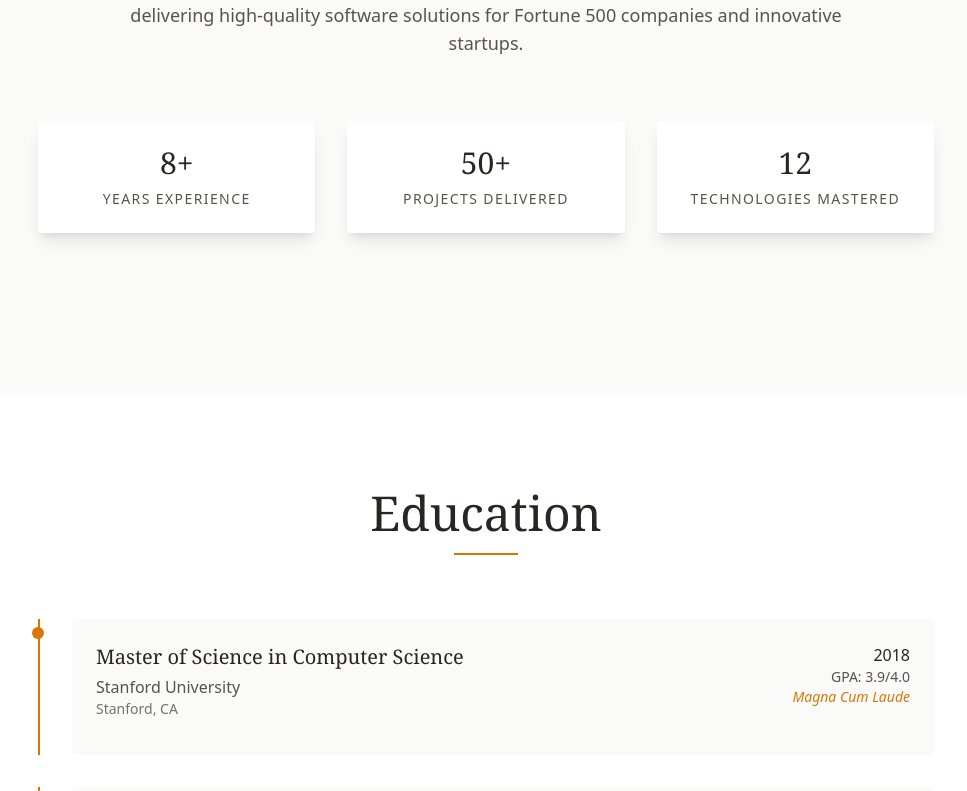
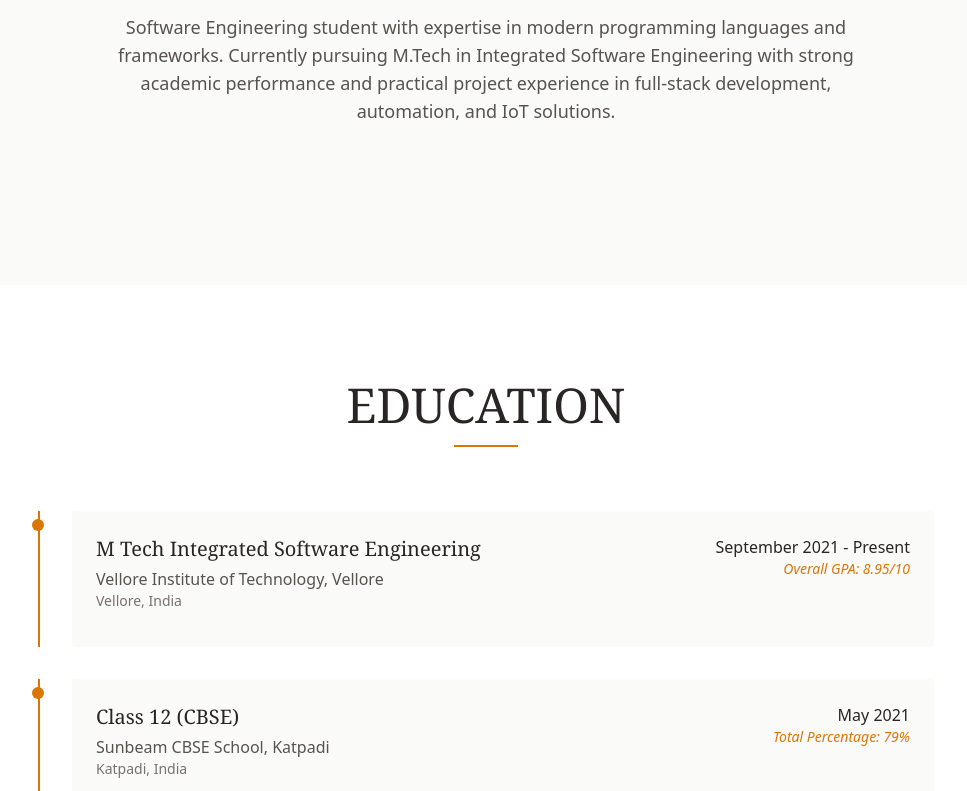
Before and after one commit to Morty03/My-Portfolio, a React (Vite) app: page / in a window 1280 px wide. Shown: the part 1109-1900 px from the top of the page, without its empty margins (154-1121 px from the left). Built offline with nearby package versions, Linux system fonts and the light colour scheme.

Commit message:
Refactor: Implement resume content
Implement the content from the provided resume image into the portfolio, including Education, Skills, Projects, and Certifications sections.

```diff
--- a/src/components/About.tsx
+++ b/src/components/About.tsx
@@ -6,34 +6,23 @@ const About = () => {
         <div className="max-w-4xl mx-auto">
           <div className="text-center mb-16">
             <h2 className="text-4xl md:text-5xl font-serif text-stone-800 mb-4">
-              Professional Summary
+              GOUTHAM K
             </h2>
             <div className="w-16 h-0.5 bg-amber-600 mx-auto mb-8"></div>
+            <p className="text-lg text-stone-600 mb-2">
+              Chittoor, Andhra Pradesh, 517102, India
+            </p>
+            <p className="text-lg text-stone-600">
+              (+91) 9346765447 ◦ gkgoutham15@gmail.com
+            </p>
           </div>
 
           <div className="prose prose-lg text-stone-600 leading-relaxed mb-16 text-center max-w-3xl mx-auto">
             <p className="text-lg">
-              Accomplished Software Engineer with 8+ years of experience in developing sophisticated
-              web applications and enterprise solutions. Expertise in modern JavaScript frameworks,
-              cloud architecture, and agile development methodologies. Proven track record of delivering
-              high-quality software solutions for Fortune 500 companies and innovative startups.
+              Software Engineering student with expertise in modern programming languages and frameworks.
+              Currently pursuing M.Tech in Integrated Software Engineering with strong academic performance
+              and practical project experience in full-stack development, automation, and IoT solutions.
             </p>
-          </div>
-
-          {/* Stats */}
-          <div className="grid grid-cols-1 md:grid-cols-3 gap-8 text-center mb-16">
-            <div className="p-6 bg-white rounded-sm shadow-lg">
-              <div className="text-3xl font-serif text-stone-800 mb-2">8+</div>
-              <div className="text-sm uppercase tracking-widest text-stone-600">Years Experience</div>
-            </div>
-            <div className="p-6 bg-white rounded-sm shadow-lg">
-              <div className="text-3xl font-serif text-stone-800 mb-2">50+</div>
-              <div className="text-sm uppercase tracking-widest text-stone-600">Projects Delivered</div>
-            </div>
-            <div className="p-6 bg-white rounded-sm shadow-lg">
-              <div className="text-3xl font-serif text-stone-800 mb-2">12</div>
-              <div className="text-sm uppercase tracking-widest text-stone-600">Technologies Mastered</div>
-            </div>
           </div>
         </div>
       </div>
--- a/src/components/Certifications.tsx
+++ b/src/components/Certifications.tsx
@@ -2,32 +2,14 @@
 const Certifications = () => {
   const certifications = [
     {
-      name: "AWS Certified Solutions Architect - Professional",
-      issuer: "Amazon Web Services",
-      year: "2023",
-      credentialId: "AWS-PSA-2023-001",
-      status: "Active"
+      name: "Android App Development",
+      category: "Interactive Learning",
+      period: "June 2024 - July 2024"
     },
     {
-      name: "Google Cloud Professional Developer",
-      issuer: "Google Cloud",
-      year: "2023",
-      credentialId: "GCP-PD-2023-045",
-      status: "Active"
-    },
-    {
-      name: "Certified Kubernetes Administrator (CKA)",
-      issuer: "Cloud Native Computing Foundation",
-      year: "2022",
-      credentialId: "CKA-2022-789",
-      status: "Active"
-    },
-    {
-      name: "Microsoft Azure Developer Associate",
-      issuer: "Microsoft",
-      year: "2022",
-      credentialId: "AZ-204-2022-156",
-      status: "Active"
+      name: "Robotic Process Automation",
+      category: "Automation anywhere university",
+      period: "June 2024 - July 2024"
     }
   ];
 
@@ -37,30 +19,26 @@ const Certifications = () => {
         <div className="max-w-4xl mx-auto">
           <div className="text-center mb-16">
             <h2 className="text-4xl md:text-5xl font-serif text-stone-800 mb-4">
-              Certifications
+              CERTIFICATIONS
             </h2>
             <div className="w-16 h-0.5 bg-amber-600 mx-auto"></div>
           </div>
 
-          <div className="grid grid-cols-1 md:grid-cols-2 gap-6">
+          <div className="space-y-6">
             {certifications.map((cert, index) => (
               <div key={index} className="bg-stone-50 p-6 rounded-sm border border-stone-200 hover:shadow-lg transition-shadow duration-300">
-                <div className="flex justify-between items-start mb-3">
-                  <h3 className="text-lg font-serif text-stone-800 leading-tight">
-                    {cert.name}
-                  </h3>
-                  <span className="bg-green-100 text-green-800 text-xs px-2 py-1 rounded-full">
-                    {cert.status}
-                  </span>
-                </div>
-
-                <p className="text-stone-600 font-medium mb-2">
-                  {cert.issuer}
-                </p>
-
-                <div className="flex justify-between items-center text-sm text-stone-500">
-                  <span>Issued: {cert.year}</span>
-                  <span className="font-mono text-xs">ID: {cert.credentialId}</span>
+                <div className="flex flex-col md:flex-row md:justify-between md:items-start">
+                  <div>
+                    <h3 className="text-lg font-serif text-stone-800 mb-1">
+                      {cert.name}
+                    </h3>
+                    <p className="text-amber-600 font-medium italic">
+                      {cert.category}
+                    </p>
+                  </div>
+                  <div className="text-right mt-2 md:mt-0">
+                    <span className="text-stone-600 font-medium">{cert.period}</span>
+                  </div>
                 </div>
               </div>
             ))}
--- a/src/components/Education.tsx
+++ b/src/components/Education.tsx
@@ -2,20 +2,25 @@
 const Education = () => {
   const education = [
     {
-      degree: "Master of Science in Computer Science",
-      institution: "Stanford University",
-      location: "Stanford, CA",
-      year: "2018",
-      gpa: "3.9/4.0",
-      honors: "Magna Cum Laude"
+      degree: "M Tech Integrated Software Engineering",
+      institution: "Vellore Institute of Technology, Vellore",
+      location: "Vellore, India",
+      period: "September 2021 - Present",
+      gpa: "Overall GPA: 8.95/10"
     },
     {
-      degree: "Bachelor of Science in Software Engineering",
-      institution: "University of California, Berkeley",
-      location: "Berkeley, CA",
-      year: "2016",
-      gpa: "3.8/4.0",
-      honors: "Summa Cum Laude"
+      degree: "Class 12 (CBSE)",
+      institution: "Sunbeam CBSE School, Katpadi",
+      location: "Katpadi, India",
+      period: "May 2021",
+      gpa: "Total Percentage: 79%"
+    },
+    {
+      degree: "Class 10 (SSC)",
+      institution: "RK Model School, Chittoor",
+      location: "Chittoor, India",
+      period: "April 2019",
+      gpa: "CGPA: 10.0/10"
     }
   ];
 
@@ -25,7 +30,7 @@ const Education = () => {
         <div className="max-w-4xl mx-auto">
           <div className="text-center mb-16">
             <h2 className="text-4xl md:text-5xl font-serif text-stone-800 mb-4">
-              Education
+              EDUCATION
             </h2>
             <div className="w-16 h-0.5 bg-amber-600 mx-auto"></div>
           </div>
@@ -48,9 +53,8 @@ const Education = () => {
                       </p>
                     </div>
                     <div className="text-right mt-2 md:mt-0">
-                      <div className="text-stone-800 font-medium">{edu.year}</div>
-                      <div className="text-stone-600 text-sm">GPA: {edu.gpa}</div>
-                      <div className="text-amber-600 text-sm italic">{edu.honors}</div>
+                      <div className="text-stone-800 font-medium">{edu.period}</div>
+                      <div className="text-amber-600 text-sm italic">{edu.gpa}</div>
                     </div>
                   </div>
                 </div>
--- a/src/components/Projects.tsx
+++ b/src/components/Projects.tsx
@@ -2,98 +2,58 @@
 const Projects = () => {
   const projects = [
     {
-      title: "Heritage Banking Platform",
-      category: "FinTech Application",
-      description: "A sophisticated banking interface combining traditional elegance with modern functionality. Built with React and Node.js, featuring real-time transactions and premium user experience.",
-      image: "https://images.unsplash.com/photo-1460925895917-afdab827c52f?w=800&h=600&fit=crop",
-      technologies: ["React", "Node.js", "PostgreSQL", "AWS"],
-      year: "2024"
+      title: "Easy Food Recipe App",
+      category: "App Development",
+      period: "June 2024 - July 2024",
+      description: "Developed a Food Recipe App using Android Studio (Kotlin/Java) and Node.js to browse and search for recipes. Utilized RESTful API integrations to retrieve and present recipe data. Built backend with Express.js and MongoDB for recipe management and user authentication."
     },
     {
-      title: "Estate Management System",
-      category: "Enterprise Software",
-      description: "Comprehensive property management solution for luxury real estate portfolios. Features sophisticated analytics and client relationship management.",
-      image: "https://images.unsplash.com/photo-1488590528505-98d2b5aba04b?w=800&h=600&fit=crop",
-      technologies: ["Vue.js", "Python", "MongoDB", "Docker"],
-      year: "2023"
+      title: "Face-Based Security System",
+      category: "Digital Image Processing",
+      period: "Jan 2025 - May 2025",
+      description: "Developed a Face-Based Security System (FBSS) utilizing advanced facial recognition for enhanced, contactless security and user convenience. Implemented a robust biometric framework using Haar Cascade/AdaBoost for real-time face detection and LBPH for recognition, with liveness detection to prevent spoofing."
     },
     {
-      title: "Classical Library Archive",
-      category: "Digital Preservation",
-      description: "Digital cataloging system for rare books and manuscripts, featuring advanced search capabilities and preservation metadata management.",
-      image: "https://images.unsplash.com/photo-1483058712412-4245e9b90334?w=800&h=600&fit=crop",
-      technologies: ["Next.js", "TypeScript", "Elasticsearch", "Azure"],
-      year: "2023"
+      title: "SMART DUSTBIN",
+      category: "Internet Of Things",
+      period: "August 2024 - November 2024",
+      description: "Developed an IoT Smart Dustbin for automated waste segregation, resident verification, and real-time fill-level monitoring with municipal alerts. Leveraged Arduino Uno, Python (with OpenCV), and moisture/ultrasonic sensors for waste classification, facial recognition, and fill-level monitoring, enhancing urban waste management."
     }
   ];
 
   return (
     <section className="py-24 bg-stone-50">
       <div className="container mx-auto px-6">
-        <div className="max-w-6xl mx-auto">
+        <div className="max-w-4xl mx-auto">
           <div className="text-center mb-16">
             <h2 className="text-4xl md:text-5xl font-serif text-stone-800 mb-4">
-              Selected Works
+              PROJECTS
             </h2>
-            <div className="w-16 h-0.5 bg-amber-600 mx-auto mb-8"></div>
-            <p className="text-lg text-stone-600 max-w-2xl mx-auto leading-relaxed">
-              A carefully curated portfolio showcasing projects that embody
-              the perfect marriage of classical design principles and modern technology.
-            </p>
+            <div className="w-16 h-0.5 bg-amber-600 mx-auto"></div>
           </div>
 
-          <div className="space-y-16">
+          <div className="space-y-12">
             {projects.map((project, index) => (
-              <div
-                key={index}
-                className={`grid grid-cols-1 lg:grid-cols-2 gap-12 items-center ${
-                  index % 2 === 1 ? 'lg:grid-flow-col-dense' : ''
-                }`}
-              >
-                <div className={`space-y-6 ${index % 2 === 1 ? 'lg:col-start-2' : ''}`}>
-                  <div>
-                    <div className="text-sm uppercase tracking-widest text-amber-600 mb-2">
-                      {project.category} • {project.year}
+              <div key={index} className="border-l-2 border-amber-600 pl-8 relative">
+                <div className="absolute w-3 h-3 bg-amber-600 rounded-full -left-2 top-2"></div>
+                <div className="bg-white p-8 rounded-sm shadow-lg">
+                  <div className="flex flex-col md:flex-row md:justify-between md:items-start mb-4">
+                    <div>
+                      <h3 className="text-2xl font-serif text-stone-800 mb-2">
+                        {project.title}
+                      </h3>
+                      <p className="text-lg text-amber-600 font-medium italic mb-1">
+                        {project.category}
+                      </p>
                     </div>
-                    <h3 className="text-3xl font-serif text-stone-800 mb-4">
-                      {project.title}
-                    </h3>
-                    <div className="w-12 h-0.5 bg-stone-300"></div>
+                    <div className="text-right mt-2 md:mt-0">
+                      <div className="text-stone-800 font-medium">{project.period}</div>
+                    </div>
                   </div>
 
-                  <p className="text-stone-600 leading-relaxed text-lg">
+                  <p className="text-stone-600 leading-relaxed">
                     {project.description}
                   </p>
-
-                  <div className="flex flex-wrap gap-2">
-                    {project.technologies.map((tech, techIndex) => (
-                      <span
-                        key={techIndex}
-                        className="text-xs uppercase tracking-wider px-3 py-1 bg-stone-200 text-stone-700 rounded-full"
-                      >
-                        {tech}
-                      </span>
-                    ))}
-                  </div>
-
-                  <button className="group inline-flex items-center text-stone-800 hover:text-amber-600 transition-colors duration-300 font-medium">
-                    <span className="mr-2">View Project</span>
-                    <span className="group-hover:translate-x-1 transition-transform duration-300">→</span>
-                  </button>
-                </div>
-
-                <div className={`relative ${index % 2 === 1 ? 'lg:col-start-1 lg:row-start-1' : ''}`}>
-                  <div className="relative bg-white p-4 rounded-sm shadow-xl">
-                    <img
-                      src={project.image}
-                      alt={project.title}
-                      className="w-full h-64 object-cover rounded-sm filter sepia-[0.1] contrast-105"
-                    />
-                    <div className="absolute inset-4 bg-gradient-to-t from-stone-900/10 to-transparent rounded-sm"></div>
-                  </div>
-
-                  {/* Decorative border */}
-                  <div className="absolute -inset-2 border border-amber-600/10 rounded-sm -z-10"></div>
                 </div>
               </div>
             ))}
--- a/src/components/Skills.tsx
+++ b/src/components/Skills.tsx
@@ -1,22 +1,13 @@
 
-import { Code2, Database, Globe, Key, Award, Users } from "lucide-react";
+import { Code2, Database, Globe, Languages } from "lucide-react";
 
 const Skills = () => {
-  const technicalSkills = {
-    "Programming Languages": ["TypeScript", "JavaScript", "Python", "Java", "C++", "Go"],
-    "Frontend Technologies": ["React", "Vue.js", "Angular", "Next.js", "Tailwind CSS", "SASS"],
-    "Backend Technologies": ["Node.js", "Express", "Django", "Spring Boot", "FastAPI", "GraphQL"],
-    "Databases": ["PostgreSQL", "MongoDB", "Redis", "MySQL", "DynamoDB", "Elasticsearch"],
-    "Cloud & DevOps": ["AWS", "Google Cloud", "Azure", "Docker", "Kubernetes", "Terraform"],
-    "Tools & Methodologies": ["Git", "Jenkins", "Agile/Scrum", "TDD", "CI/CD", "Microservices"]
+  const skillCategories = {
+    "Computer Languages:": ["Python", "Java", "C", "HTML", "CSS", "Kotlin", "Java Script"],
+    "Software & Frameworks:": ["GIT", "Android Studio", "Firebase", "Robotic Process Automation", "React-Native", "API"],
+    "Course Work:": ["Database Management", "Data Structures", "Full Stack Development (MERN stack)", "Digital Image Processing", "Natural Language processing"],
+    "Languages:": ["English", "Tamil", "Telugu", "Hindi", "Kannada"]
   };
-
-  const softSkills = [
-    { name: "Leadership", icon: Users },
-    { name: "Problem Solving", icon: Key },
-    { name: "Communication", icon: Globe },
-    { name: "Project Management", icon: Award }
-  ];
 
   return (
     <section className="py-24 bg-stone-100">
@@ -24,46 +15,29 @@ const Skills = () => {
         <div className="max-w-6xl mx-auto">
           <div className="text-center mb-16">
             <h2 className="text-4xl md:text-5xl font-serif text-stone-800 mb-4">
-              Technical Expertise
+              SKILLS
             </h2>
             <div className="w-16 h-0.5 bg-amber-600 mx-auto"></div>
           </div>
 
-          {/* Technical Skills */}
-          <div className="mb-16">
-            <h3 className="text-2xl font-serif text-stone-800 mb-8 text-center">Core Competencies</h3>
-            <div className="grid grid-cols-1 md:grid-cols-2 lg:grid-cols-3 gap-8">
-              {Object.entries(technicalSkills).map(([category, skills], index) => (
+          <div className="space-y-8">
+            {Object.entries(skillCategories).map(([category, skills], index) => (
               <div key={index} className="bg-white p-6 rounded-sm shadow-lg border border-stone-200">
-                  <h4 className="text-lg font-serif text-stone-800 mb-4 border-b border-stone-200 pb-2">
+                <h3 className="text-lg font-serif text-stone-800 mb-4 border-b border-stone-200 pb-2">
                   {category}
-                  </h4>
-                  <div className="space-y-2">
+                </h3>
+                <div className="flex flex-wrap gap-3">
                   {skills.map((skill, skillIndex) => (
-                      <div key={skillIndex} className="flex items-center">
-                        <div className="w-2 h-2 bg-amber-600 rounded-full mr-3"></div>
-                        <span className="text-stone-600">{skill}</span>
-                      </div>
+                    <span
+                      key={skillIndex}
+                      className="px-3 py-1 bg-stone-100 text-stone-700 rounded-sm text-sm"
+                    >
+                      {skill}
+                    </span>
                   ))}
                 </div>
               </div>
             ))}
-            </div>
-          </div>
-
-          {/* Soft Skills */}
-          <div>
-            <h3 className="text-2xl font-serif text-stone-800 mb-8 text-center">Professional Skills</h3>
-            <div className="grid grid-cols-1 md:grid-cols-2 lg:grid-cols-4 gap-6">
-              {softSkills.map((skill, index) => (
-                <div key={index} className="bg-white p-6 rounded-sm shadow-lg border border-stone-200 text-center hover:shadow-xl transition-shadow duration-300">
-                  <div className="flex justify-center mb-4">
-                    <skill.icon className="w-8 h-8 text-amber-600" />
-                  </div>
-                  <h4 className="text-lg font-serif text-stone-800">{skill.name}</h4>
-                </div>
-              ))}
-            </div>
           </div>
         </div>
       </div>
```
Lines whose indentation alone changed are shown as unchanged.
